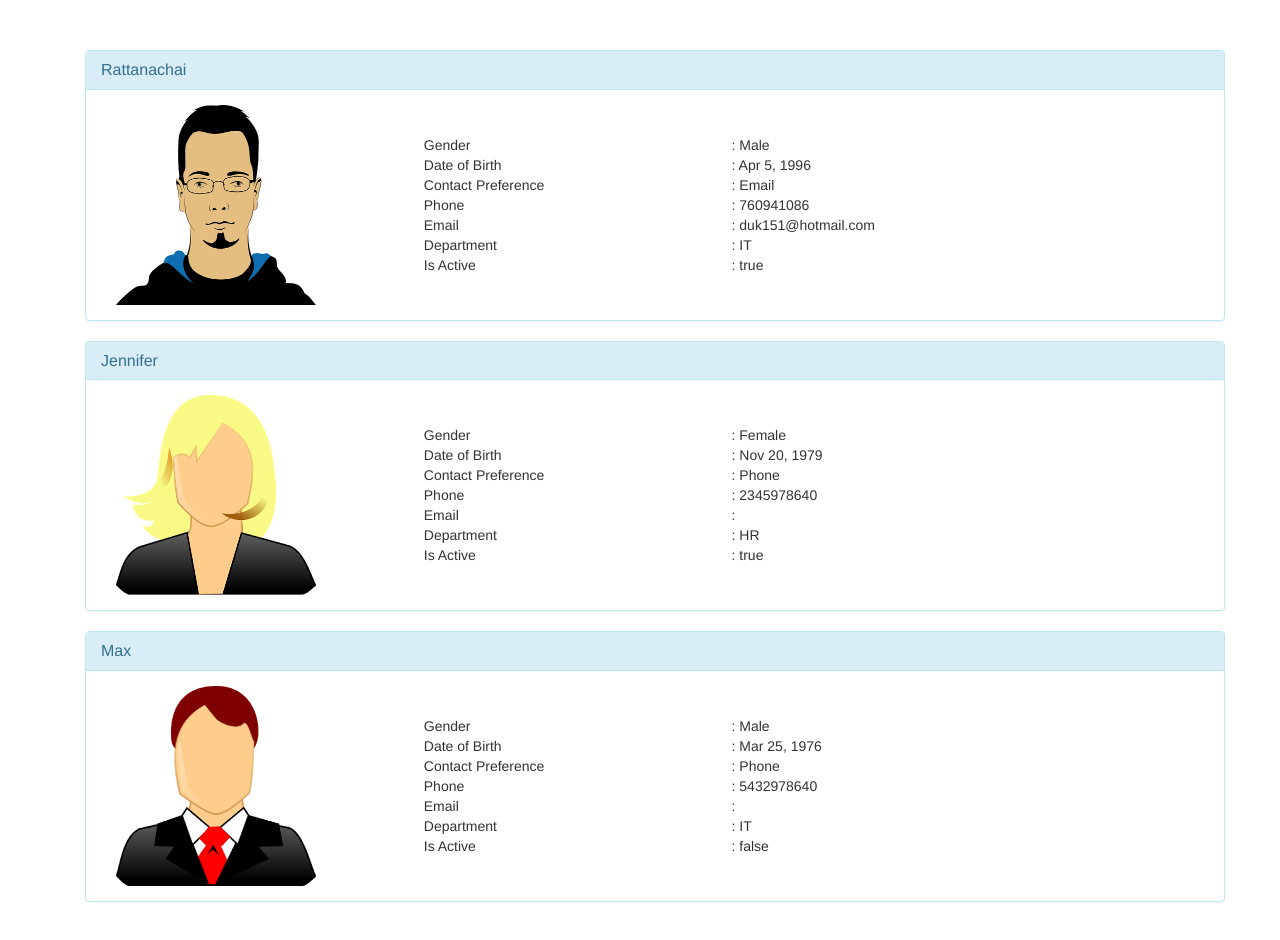
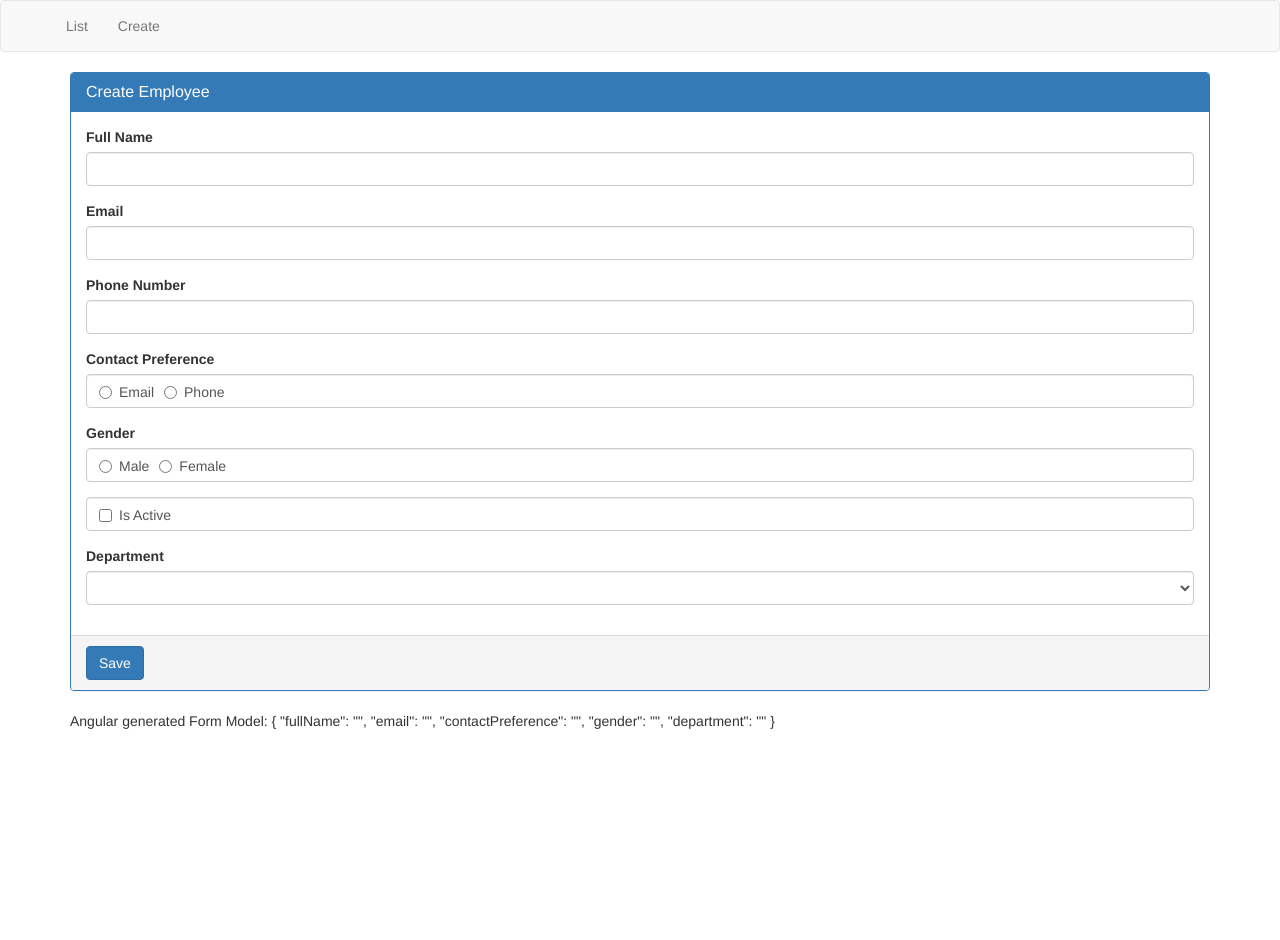
Before and after one commit to RSriwilai/Angular-Crud-App, an Angular app: page /create in a window 1280 px wide. Shown: the top 940 px of the page. After the commit the page ends 800 px from the top, so only its background shows below. Built offline with nearby package versions, Linux system fonts and the light colour scheme.

Commit message:
Started with create employee form

```diff
--- a/src/app/app.component.html
+++ b/src/app/app.component.html
@@ -1,3 +1,11 @@
-<div class="container">
-    <app-list-employees></app-list-employees>
+<div class="navbar navbar-default">
+    <ul class="nav navbar-nav" style="margin-left:50px;">
+        <li>
+            <a routerLink="list">List</a>
+        </li>
+        <li>
+            <a routerLink="create">Create</a>
+        </li>
+    </ul>
 </div>
+<router-outlet></router-outlet>
--- a/src/app/app.module.ts
+++ b/src/app/app.module.ts
@@ -1,17 +1,30 @@
-import { NgModule } from '@angular/core';
+import { Component, NgModule } from '@angular/core';
 import { BrowserModule } from '@angular/platform-browser';
+import { RouterModule, Routes } from '@angular/router';
+import { FormsModule } from '@angular/forms';
 
 import { AppComponent } from './app.component';
 import { ListEmployeesComponent } from './employees/list-employees/list-employees.component';
+import { CreateEmployeeComponent } from './employees/create-employee/create-employee.component';
+import { createComponent } from '@angular/compiler/src/core';
 
+const appRoute : Routes = [
+  { path: 'list', component:ListEmployeesComponent },
+  { path: 'create', component:CreateEmployeeComponent },
+  { path: '', redirectTo: '/list', pathMatch: 'full' }
+]
 
 @NgModule({
   declarations: [
     AppComponent,
     ListEmployeesComponent,
+    CreateEmployeeComponent,
+
   ],
   imports: [
-    BrowserModule
+    BrowserModule,
+    RouterModule.forRoot(appRoute),
+    FormsModule
   ],
   providers: [],
   bootstrap: [AppComponent]
--- /dev/null
+++ b/src/app/employees/create-employee/create-employee.component.html
@@ -0,0 +1,109 @@
+<div class="container">
+  <form #employeeForm="ngForm" (ngSubmit)="saveEmployee(employeeForm)">
+    <div class="panel panel-primary">
+      <div class="panel-heading">
+        <h3 class="panel-title">Create Employee</h3>
+      </div>
+      <div class="panel-body">
+        <div class="form-group">
+          <label for="fullName">Full Name</label>
+          <input
+            id="fullName"
+            type="text"
+            class="form-control"
+            name="fullName"
+            [(ngModel)]="fullName"
+          />
+        </div>
+        <div class="form-group">
+          <label for="email">Email</label>
+          <input
+            id="email"
+            type="text"
+            class="form-control"
+            name="email"
+            [(ngModel)]="email"
+          />
+        </div>
+        <div class="form-group">
+          <label for="phoneNumber">Phone Number</label>
+          <input
+            id="phoneNumber"
+            type="text"
+            class="form-control"
+            name="phoneNumber"
+            [(ngModel)]="phoneNumber"
+          />
+        </div>
+        <div class="form-group">
+          <label>Contact Preference</label>
+          <div class="form-control">
+            <label class="radio-inline">
+              <input
+                type="radio"
+                name="contactPreference"
+                value="email"
+                [(ngModel)]="contactPreference"
+              />
+              Email
+            </label>
+            <label class="radio-inline">
+              <input
+                type="radio"
+                name="contactPreference"
+                value="phone"
+                [(ngModel)]="contactPreference"
+              />
+              Phone
+            </label>
+          </div>
+        </div>
+        <div class="form-group">
+          <label>Gender</label>
+          <div class="form-control">
+            <label class="radio-inline">
+              <input
+                type="radio"
+                value="male"
+                name="gender"
+                [(ngModel)]="gender"
+              />
+              Male
+            </label>
+            <label class="radio-inline">
+              <input
+                type="radio"
+                value="female"
+                name="gender"
+                [(ngModel)]="gender"
+              />
+              Female
+            </label>
+          </div>
+        </div>
+        <div class="form-group">
+          <div class="form-control">
+            <label class="checkbox-inline">
+              <input type="checkbox" name="isActive" [(ngModel)]="isActive" />
+              Is Active
+            </label>
+          </div>
+        </div>
+        <div class="form-group">
+          <label for="department"> Department </label>
+          <select
+            id="department"
+            name="department"
+            [(ngModel)]="department"
+            class="form-control">
+            <option *ngFor="let department of departments" [value]="department.id">{{ department.name }}</option>
+        </select>
+        </div>
+      </div>
+      <div class="panel-footer">
+        <button class="btn btn-primary" type="submit">Save</button>
+      </div>
+    </div>
+  </form>
+  Angular generated Form Model: {{ employeeForm.value | json }}
+</div>
--- /dev/null
+++ b/src/app/employees/create-employee/create-employee.component.ts
@@ -0,0 +1,35 @@
+import { Component, OnInit } from '@angular/core';
+import { NgForm } from '@angular/forms';
+import { Department } from 'src/app/models/department.model';
+@Component({
+  selector: 'app-create-employee',
+  templateUrl: './create-employee.component.html',
+  styleUrls: ['./create-employee.component.css']
+})
+export class CreateEmployeeComponent implements OnInit {
+  departments: Department[] = [
+    {id: 1, name: 'Help Desk'},
+    {id: 2, name: 'HR'},
+    {id: 3, name: 'IT'},
+    {id: 4, name: 'Payroll'},
+    {id: 5, name: 'Admin'},
+
+  ];
+  fullName : string = '';
+  email : string = '';
+  gender: string = '';
+  phoneNumber: number;
+  contactPreference: string = '';
+  isActive: boolean
+  department: string = "";
+
+
+  constructor() { }
+
+  ngOnInit(): void {
+  }
+
+  saveEmployee(empForm: NgForm): void {
+    console.log(empForm.value);
+  }
+}
--- a/src/app/employees/list-employees/list-employees.component.css
+++ b/src/app/employees/list-employees/list-employees.component.css
@@ -7,3 +7,7 @@
     display: flex;
     align-items: center;
 }
+
+.container {
+    margin-top: 100px;
+}
--- a/src/app/employees/list-employees/list-employees.component.ts
+++ b/src/app/employees/list-employees/list-employees.component.ts
@@ -2,7 +2,6 @@ import { Component, OnInit } from '@angular/core';
 import { Employee } from 'src/app/models/employee.model';
 
 @Component({
-  selector: 'app-list-employees',
   templateUrl: './list-employees.component.html',
   styleUrls: ['./list-employees.component.css']
 })
--- /dev/null
+++ b/src/app/models/department.model.ts
@@ -0,0 +1,4 @@
+export class Department {
+    id: number;
+    name: string;
+}
```
Also changed, not shown: src/app/employees/create-employee/create-employee.component.css (added).
